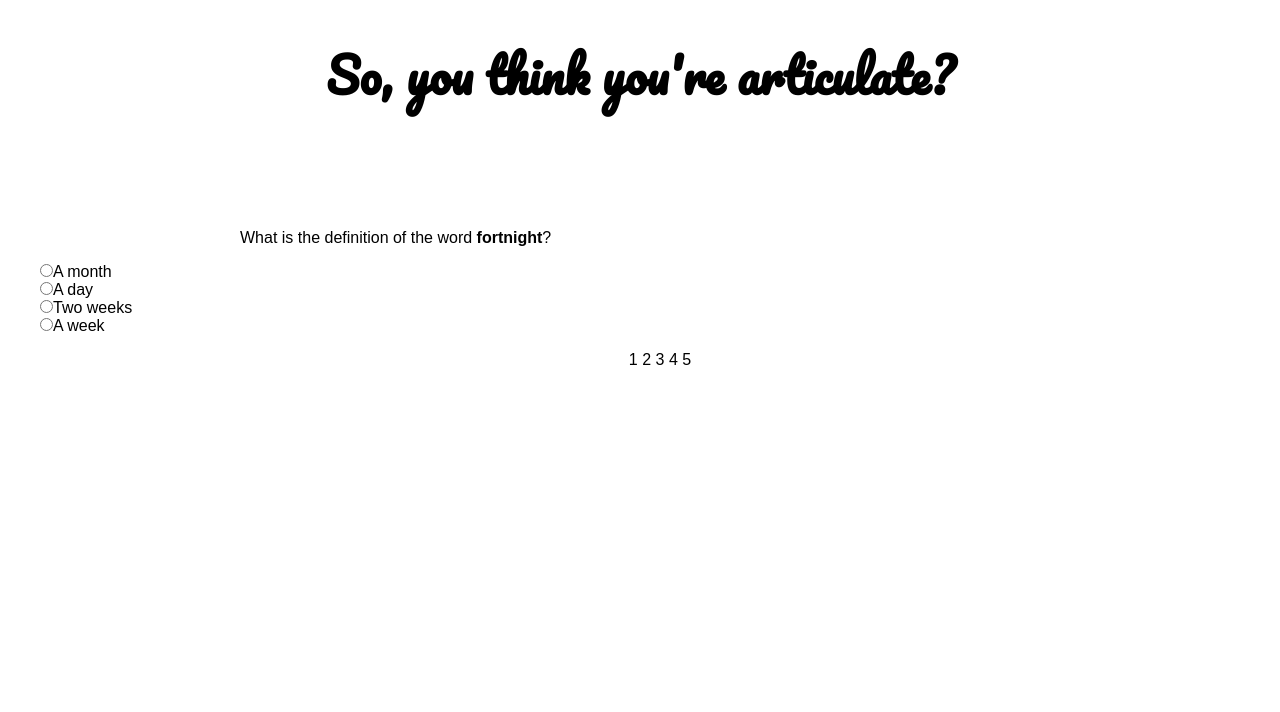
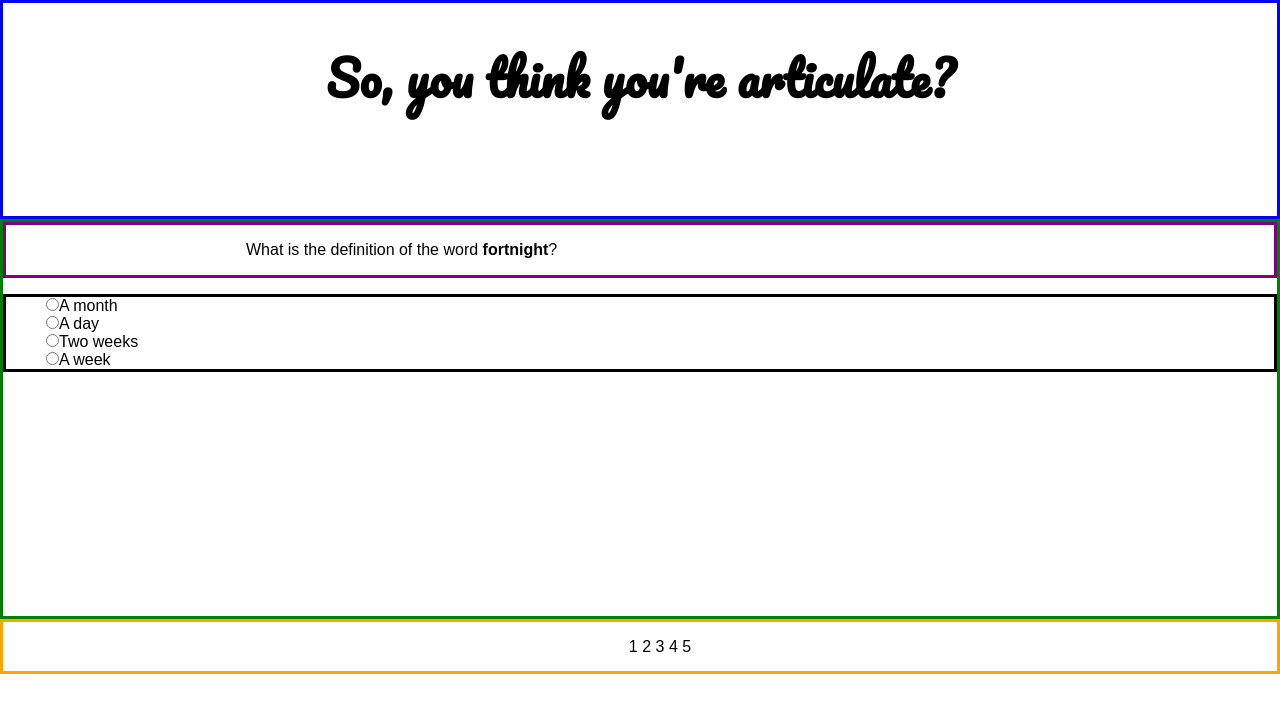
Before and after one commit to nicole-lindsay/quiz-app, a plain HTML site: page index.html in a window 1280 px wide. Drawn offline with Linux system fonts and the light colour scheme.

Commit message:
nix img add borders for positioning help

```diff
--- a/style/mystyle.css
+++ b/style/mystyle.css
@@ -1,16 +1,23 @@
 * {
 	box-sizing: border-box;
+}
+
+html, body {
+	height: 100%;
+	margin: 0;
 }
 
 /*html {
 	background-image: url("http://i.imgur.com/ORtGVpV.jpg");
 	background-repeat: no-repeat;
-	background-size: 100% 175%;
+	background-size: 100% 100%;
 }*/
 
 .topper {
 	text-align: center;
 	padding-bottom: 4em;
+	border-color: blue;
+	border-style: solid;
 }
 
 h1 {
@@ -18,9 +25,18 @@ h1 {
 	font-size: 3em;
 }
 
+#quiz {
+	min-height: 50%;
+	margin: 0 auto;
+	border-color: green;
+	border-style: solid;
+}
+
 .questions {
 	/*float: left;*/
 	padding-left: 15em;
+	border-color: purple;
+	border-style: solid;
 }
 
 ul {
@@ -30,6 +46,14 @@ ul {
 .answers ul {
 	/*float: right;*/
 	padding-right: 23em;
+	border-color: black;
+	border-style: solid;
+}
+
+.progress {
+	height: 55px;
+	border-color: orange;
+	border-style: solid;
 }
 
 .progress ul li {
```
